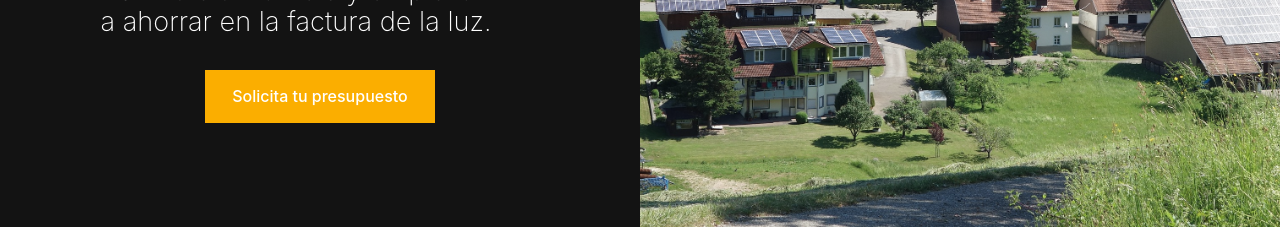
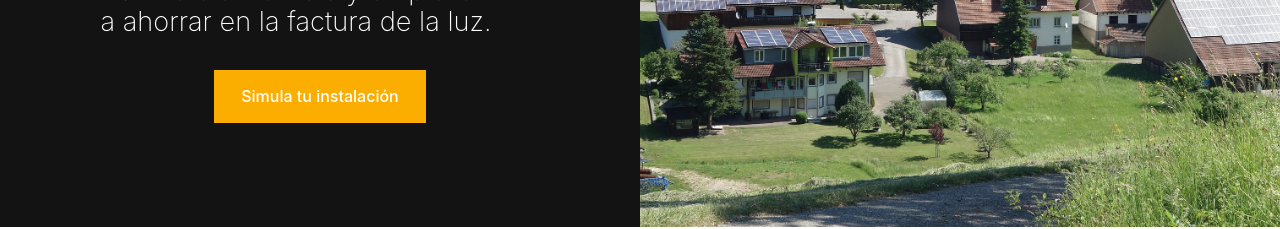
Before and after one commit to Aikideveloper/solar-web-app, a Next.js app: page / in a window 1280 px wide. Shown: the part 273-502 px from the top of the page. Built offline with nearby package versions, Linux system fonts and the light colour scheme.

Commit message:
Update index.js

```diff
--- a/pages/index.js
+++ b/pages/index.js
@@ -29,8 +29,8 @@ export default function Home() {
                 Súmate al cambio y empieza  <br></br> a ahorrar en la factura de la luz.
               </p>
               <div className="text-center mt-3">
-                <Link href='/contact'>
-                  <a  className={`${buttonStyles.Button} ${buttonStyles.Button_primary}`} >Solicita tu presupuesto</a>
+                <Link href='/about'>
+                  <a  className={`${buttonStyles.Button} ${buttonStyles.Button_primary}`} >Simula tu instalación</a>
                 </Link>
               </div>
 
```
